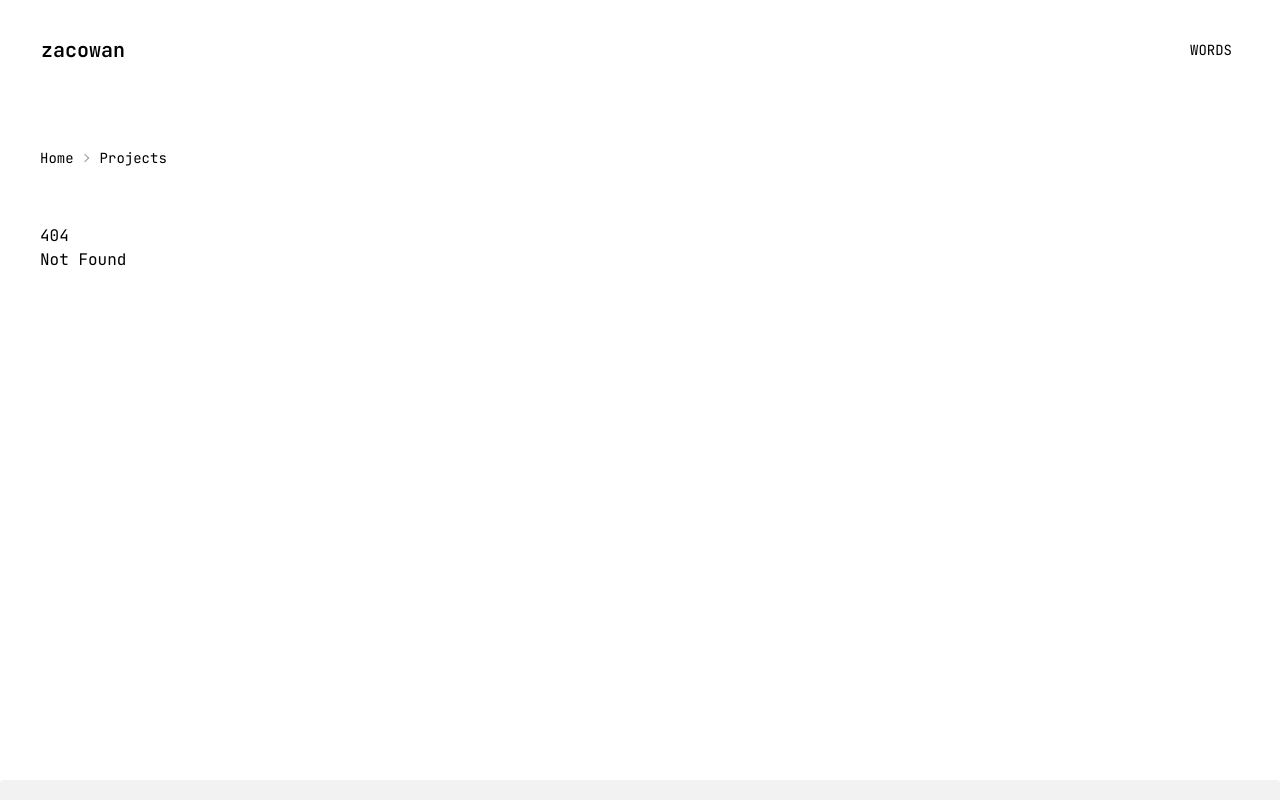
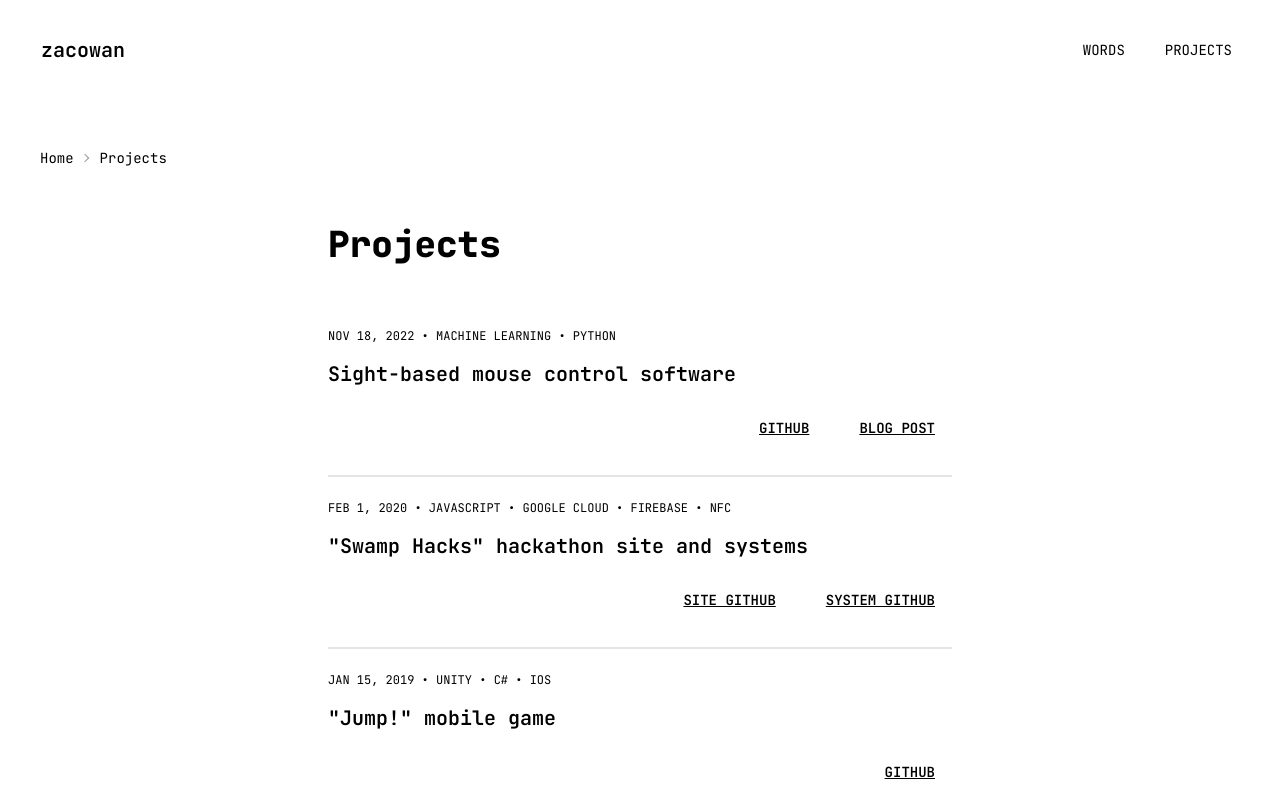
Before and after one commit to zacowan/web-mono, a SvelteKit app in the folder apps/personal-site/: page /projects in a window 1280 px wide. Before the commit this address had no page. Shown: the top 800 px of the page. Built offline with nearby package versions, Linux system fonts and the light colour scheme.

Commit message:
feat(projects): add page

```diff
--- a/apps/personal-site/src/lib/components/index.ts
+++ /dev/null
@@ -1,2 +0,0 @@
-export { default as SocialLink } from './social-link.svelte';
-export { default as DateWithTags } from './date-with-tags.svelte';
--- /dev/null
+++ b/apps/personal-site/src/lib/components/project-card.svelte
@@ -0,0 +1,16 @@
+<script lang="ts">
+	import DateWithTags from './date-with-tags.svelte';
+	let className: string | undefined = undefined;
+	let title: string;
+	let tags: string[];
+	let date: string;
+	export { className as class, title, tags, date };
+</script>
+
+<div class={className}>
+	<DateWithTags {date} {tags} class="mb-4" />
+	<h2 class="card-title">{title}</h2>
+	<div class="flex justify-end mt-4 gap-4">
+		<slot />
+	</div>
+</div>
--- a/apps/personal-site/src/lib/components/social-link.svelte
+++ /dev/null
@@ -1,11 +0,0 @@
-<script lang="ts">
-	export let href: string;
-	export let label: string;
-</script>
-
-<a {href} class="inline-flex items-center space-x-2">
-	<span class="fill-base-content">
-		<slot />
-	</span>
-	<span>{label}</span>
-</a>
--- /dev/null
+++ b/apps/personal-site/src/lib/projects.ts
@@ -0,0 +1,46 @@
+export interface Project {
+	title: string;
+	tags: string[];
+	date: string;
+	links: { label: string; href: string }[];
+}
+
+const unsortedProjects: Project[] = [
+	{
+		title: 'Sight-based mouse control software',
+		tags: ['machine learning', 'python'],
+		links: [
+			{ label: 'GitHub', href: 'https://github.com/Scoobydoo181/Senior-Project-Fall-2022' },
+			{ label: 'Blog Post', href: '/words/001' }
+		],
+		date: '2022-11-18'
+	},
+	{
+		title: '"Jump!" mobile game',
+		tags: ['unity', 'C#', 'iOS'],
+		links: [{ label: 'GitHub', href: 'https://github.com/zacowan/Jump' }],
+		date: '2019-01-15'
+	},
+	{
+		title: '"Swamp Hacks" hackathon site and systems',
+		tags: ['javascript', 'google cloud', 'firebase', 'nfc'],
+		links: [
+			{ label: 'Site GitHub', href: 'https://github.com/swamphacks/2020-site' },
+			{ label: 'System GitHub', href: 'https://github.com/swamphacks/swamphacks-internal' }
+		],
+		date: '2020-02-01'
+	}
+];
+
+/**
+ * Sorts the projects in reverse-chronological order
+ */
+const sortedProjects = unsortedProjects.toSorted((a, b) => {
+	const [dateA, dateB] = [new Date(a.date), new Date(b.date)];
+	if (dateA == dateB) {
+		return 0;
+	}
+	return dateA < dateB ? 1 : -1;
+});
+
+export const projects = sortedProjects;
--- a/apps/personal-site/src/routes/+layout.svelte
+++ b/apps/personal-site/src/routes/+layout.svelte
@@ -14,6 +14,7 @@
 	<div class="flex-none md:p-4">
 		<ul class="menu menu-horizontal uppercase space-x-2">
 			<li><a href="/words">Words</a></li>
+			<li><a href="/projects">Projects</a></li>
 		</ul>
 	</div>
 </nav>
--- /dev/null
+++ b/apps/personal-site/src/routes/projects/+page.svelte
@@ -0,0 +1,22 @@
+<script lang="ts">
+	import ProjectCard from '$lib/components/project-card.svelte';
+	import { projects } from '$lib/projects';
+</script>
+
+<div class="flex flex-col mx-auto max-w-prose">
+	<div class="prose">
+		<h1>Projects</h1>
+	</div>
+	<ul class="mt-16">
+		{#each projects as { title, links, tags, date } (title)}
+			<li>
+				<ProjectCard {title} {date} {tags} class="w-full">
+					{#each links as { label, href } (href)}
+						<a {href} class="btn btn-ghost link uppercase">{label}</a>
+					{/each}
+				</ProjectCard>
+				<div class="divider" />
+			</li>
+		{/each}
+	</ul>
+</div>
```
